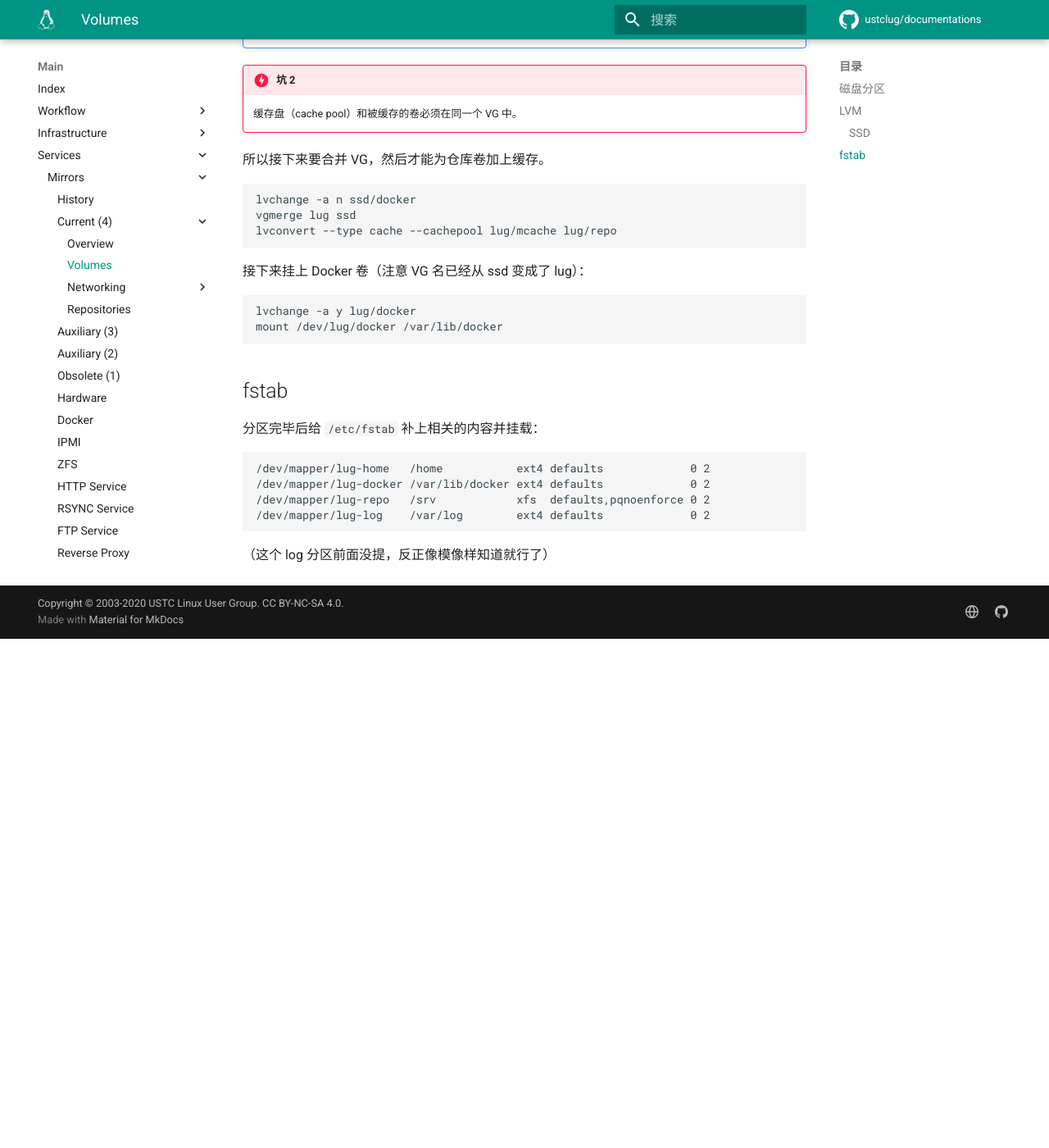
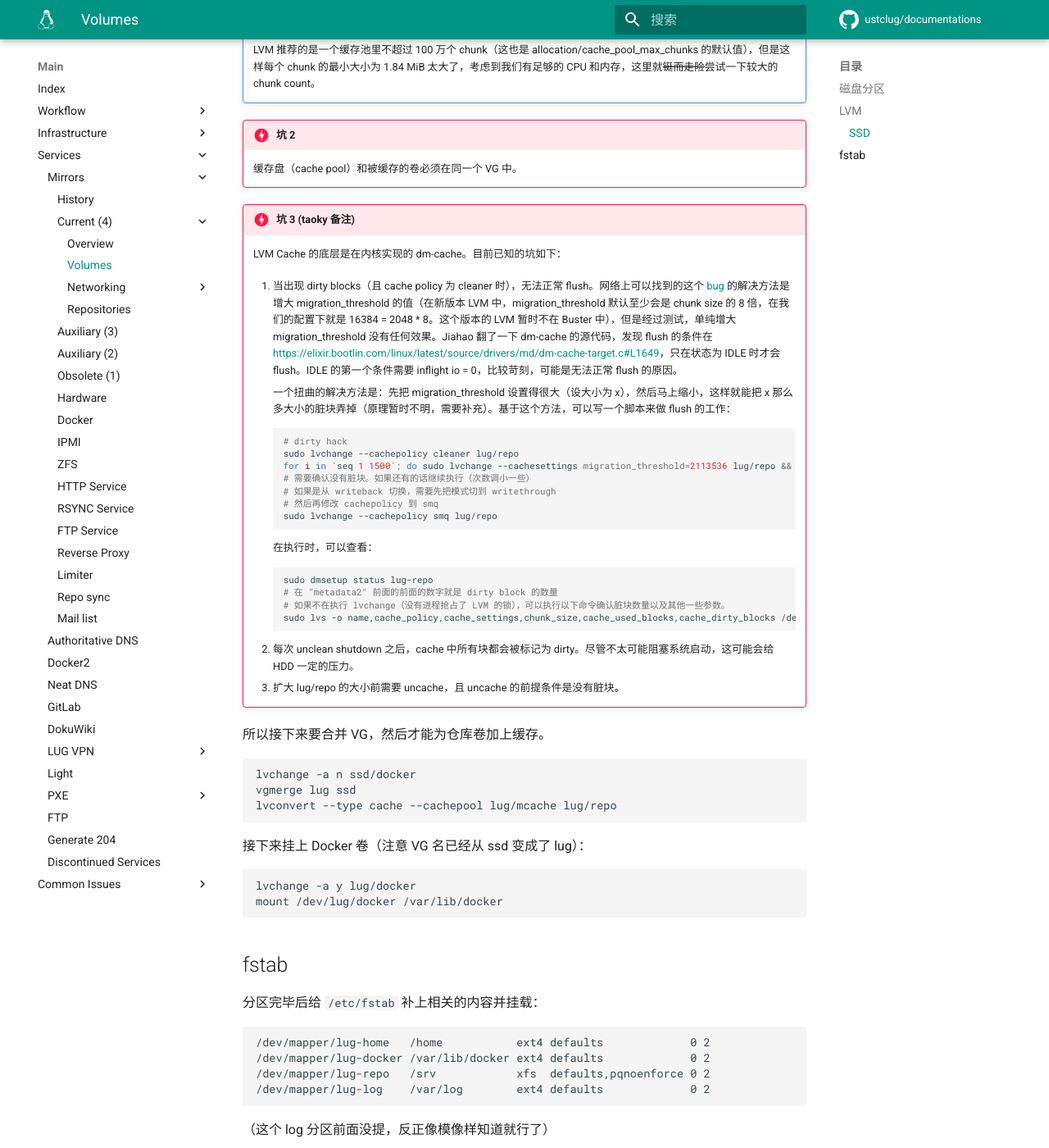
Before and after one commit to ustclug/documentations, an MkDocs documentation site: the page built from docs/services/mirrors/4/volumes.md, in a window 1280 px wide and 1400 px high, scrolled down 3033 px. Shown: the whole window at 82% size. Built offline with MkDocs 1.6.1 and Material for MkDocs 9.7.7, drawn with Linux system fonts in a browser that asks for light colours; comment, search, counter and statistics services are not loaded; before the commit the page ends 3812 px from its top, so only the background shows below that; some of the changed text lies outside the part shown.

Commit message:
Add dm-cache dirty hack

````diff
--- a/docs/services/mirrors/4/volumes.md
+++ b/docs/services/mirrors/4/volumes.md
@@ -113,12 +113,14 @@
 lvcreate -L 16G -n mcache_meta ssd
 lvcreate -l 100%FREE -n mcache ssd
 lvreduce -l -2048 ssd/mcache
-lvconvert --type cache-pool --poolmetadata ssd/mcache_meta --cachemode writeback -c 1M --config allocation/cache_pool_max_chunks=2000000 ssd/mcache
+lvconvert --type cache-pool --poolmetadata ssd/mcache_meta --cachemode writethrough -c 1M --config allocation/cache_pool_max_chunks=2000000 ssd/mcache
 ```
 
 <del>这里的缓存模式采用 passthrough，即写入动作绕过缓存直接写回原设备（当然啦，写入都是由从上游同步产生的），另外两种 writeback 和 writethrough 都会写入缓存，不是我们想要的。</del> passthrough 模式中，读写都会绕过 cache，唯一的作用是 write hit 会使得 cache 对应的块失效。
 
-这里使用 writeback 模式，因为仓库数据没了还能再同步，使用 writeback 提升性能更合适。
+<del>这里使用 writeback 模式，因为仓库数据没了还能再同步，使用 writeback 提升性能更合适。</del>
+
+出于稳定考虑，使用 writethrough 模式。（我们的 Cache 太大了，writeback 可能会弄坏不少东西，如果 metadata 坏了就更麻烦了）
 
 !!! danger "坑"
 
@@ -135,6 +137,36 @@
 !!! danger "坑 2"
 
     缓存盘（cache pool）和被缓存的卷必须在同一个 VG 中。
+
+!!! danger "坑 3 (taoky 备注)"
+
+    LVM Cache 的底层是在内核实现的 dm-cache。目前已知的坑如下：
+
+    1. 当出现 dirty blocks（且 cache policy 为 cleaner 时），无法正常 flush。网络上可以找到的这个 [bug](https://bugzilla.redhat.com/show_bug.cgi?id=1668163) 的解决方法是增大 migration_threshold 的值（在新版本 LVM 中，migration_threshold 默认至少会是 chunk size 的 8 倍，在我们的配置下就是 16384 = 2048 * 8。这个版本的 LVM 暂时不在 Buster 中），但是经过测试，单纯增大 migration_threshold 没有任何效果。Jiahao 翻了一下 dm-cache 的源代码，发现 flush 的条件在 <https://elixir.bootlin.com/linux/latest/source/drivers/md/dm-cache-target.c#L1649>，只在状态为 IDLE 时才会 flush。IDLE 的第一个条件需要 inflight io = 0，比较苛刻，可能是无法正常 flush 的原因。
+
+        一个扭曲的解决方法是：先把 migration_threshold 设置得很大（设大小为 x），然后马上缩小，这样就能把 x 那么多大小的脏块弄掉（原理暂时不明，需要补充）。基于这个方法，可以写一个脚本来做 flush 的工作：
+
+        ```sh
+        # dirty hack
+        sudo lvchange --cachepolicy cleaner lug/repo
+        for i in `seq 1 1500`; do sudo lvchange --cachesettings migration_threshold=2113536 lug/repo && sudo lvchange --cachesettings migration_threshold=16384 && echo $i && sleep 15; done;
+        # 需要确认没有脏块。如果还有的话继续执行（次数调小一些）
+        # 如果是从 writeback 切换，需要先把模式切到 writethrough
+        # 然后再修改 cachepolicy 到 smq
+        sudo lvchange --cachepolicy smq lug/repo
+        ```
+
+        在执行时，可以查看：
+
+        ```sh
+        sudo dmsetup status lug-repo
+        # 在 "metadata2" 前面的前面的数字就是 dirty block 的数量
+        # 如果不在执行 lvchange（没有进程抢占了 LVM 的锁），可以执行以下命令确认脏块数量以及其他一些参数。
+        sudo lvs -o name,cache_policy,cache_settings,chunk_size,cache_used_blocks,cache_dirty_blocks /dev/mapper/lug-repo
+        ```
+
+    2. 每次 unclean shutdown 之后，cache 中所有块都会被标记为 dirty。尽管不太可能阻塞系统启动，这可能会给 HDD 一定的压力。
+    3. 扩大 lug/repo 的大小前需要 uncache，且 uncache 的前提条件是没有脏块。
 
 所以接下来要合并 VG，然后才能为仓库卷加上缓存。
 
````
